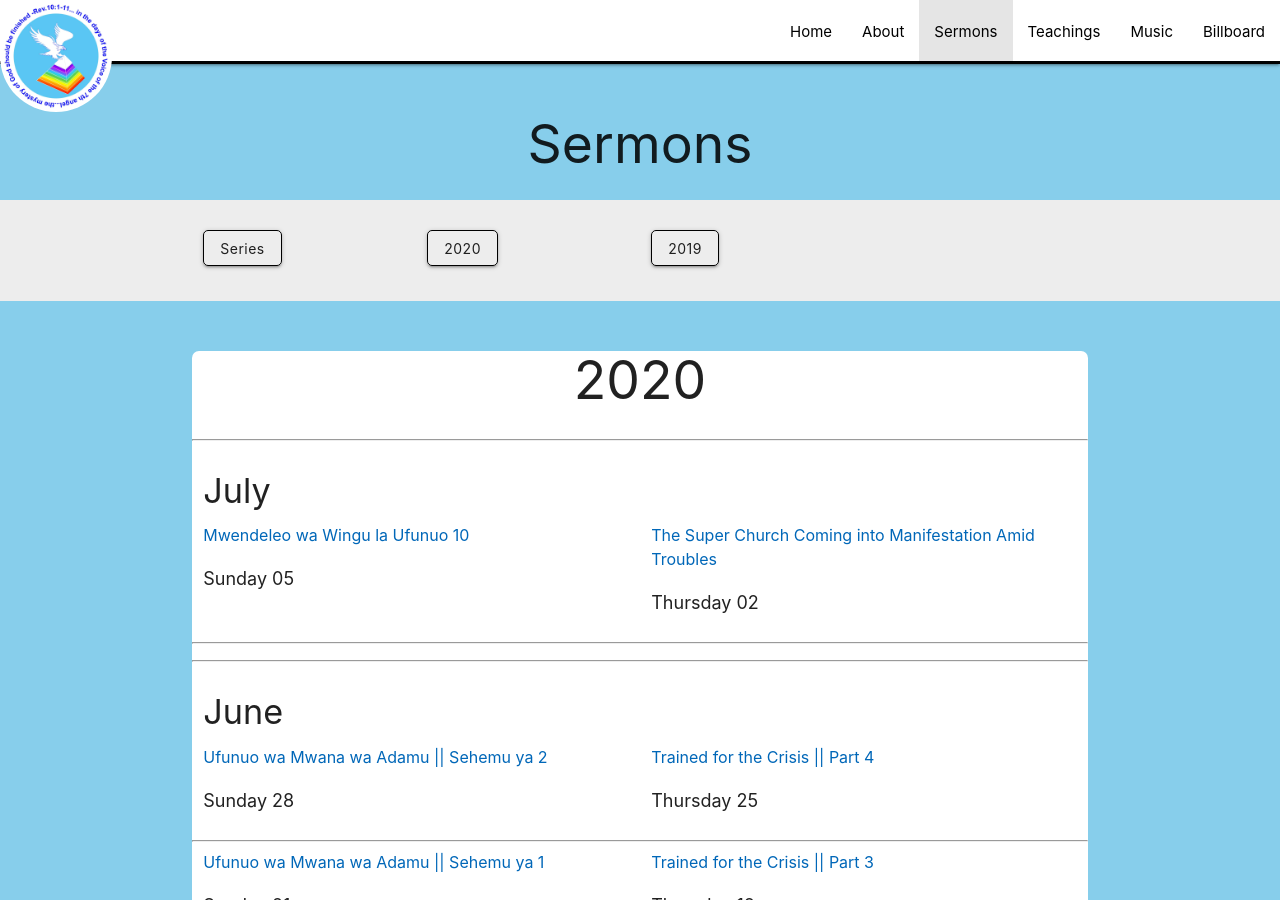
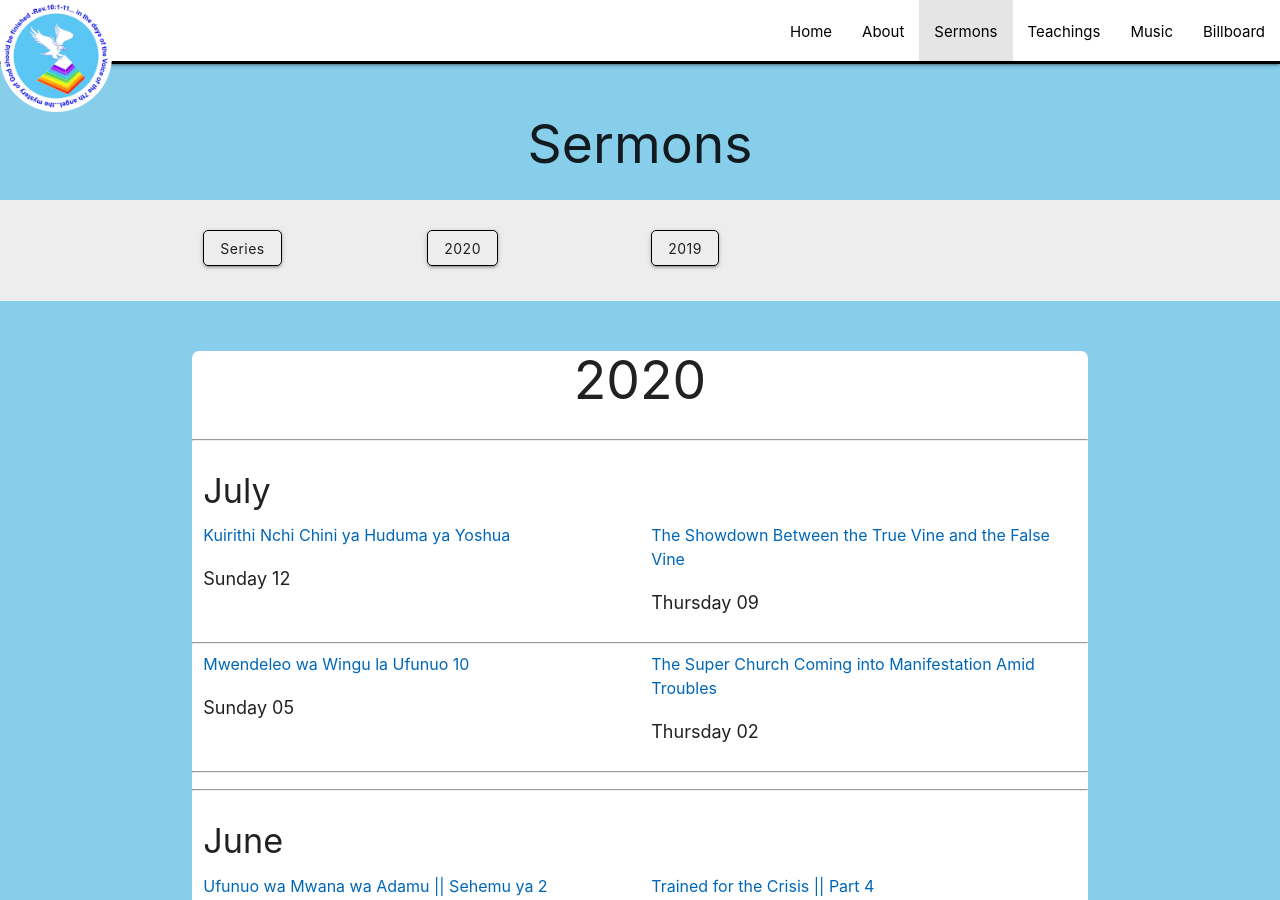
Before and after one commit to njorogetimk/cmt-redisigned, a Jekyll site: the page built from sermons/index.html, in a window 1280 px wide and 900 px high. Built offline with Jekyll 4.4.1, drawn with Linux system fonts in a browser that asks for light colours.

Commit message:
complete final update

```diff
--- /dev/null
+++ b/sermons/2020/thursday/20-07-09_the_showdown_between_the_true_vine_and_the_false_vine.html
@@ -0,0 +1,13 @@
+---
+title: The Showdown Between the True Vine and the False Vine| 2020
+heading: The Showdown Between the True Vine and the False Vine
+date: July 09 20
+---
+
+<iframe width="560" height="315" src="https://www.youtube.com/embed/huC3nalQIAM" frameborder="0"
+  allow="accelerometer; autoplay; encrypted-media; gyroscope; picture-in-picture" allowfullscreen></iframe>
+
+<h5>Audio</h5>
+
+<iframe src="https://drive.google.com/file/d/1pA_dQB1EcWYcf6WfaX81IY0oHj9Mse2T/preview" width="600"
+  height="100"></iframe>
```
Also changed, not shown: index.html (+4 -3 lines), sermons/2020/sunday/20-07-12_kuirithi_nchi_chini_ya_huduma_ya_yoshua.html (added, +13 -0 lines).
